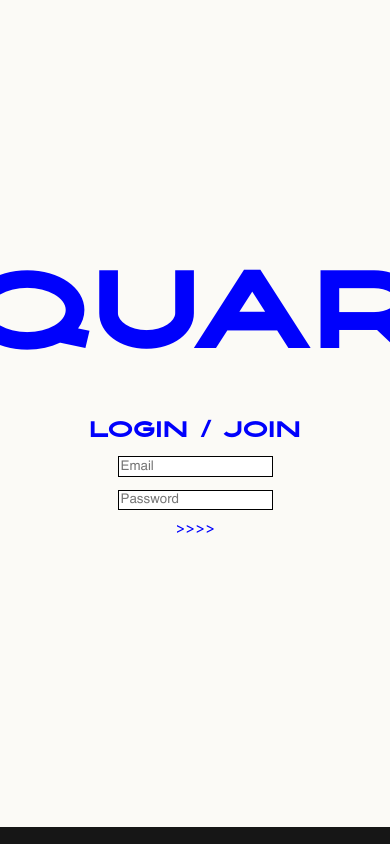
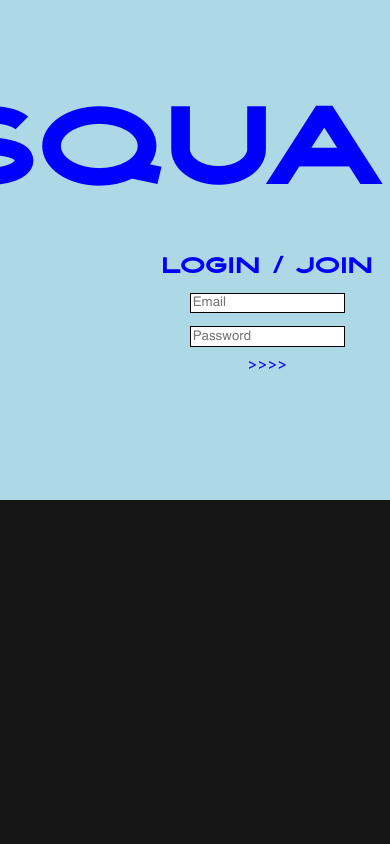
Before and after one commit to mr-ang3l/square, a Vue app: page / in a window 390 px wide. Shown: the top 844 px of the page. Built offline with nearby package versions, Linux system fonts and the light colour scheme.

Commit message:
"mobile dimensions taken in account"

```diff
--- a/src/App.vue
+++ b/src/App.vue
@@ -6,5 +6,4 @@
 
 <template>
   <RouterView/>
-  <Start />
 </template>
--- a/src/assets/main.css
+++ b/src/assets/main.css
@@ -28,3 +28,11 @@
 body {
   background-color:  #161616;
 }
+
+@media only screen and (max-width: 500px) {
+  #app {
+    width: 98vw;
+    height: 98vw;
+    background-color: lightblue;
+  }
+}
--- a/src/views/start-page.vue
+++ b/src/views/start-page.vue
@@ -124,4 +124,11 @@
   -webkit-text-stroke-color: #0001fc;
   color: white;
 }
+
+@media only screen and (max-width: 500px) {
+  .title {
+    font-size: clamp(1rem, 1.5rem + 10.333vh, 10rem);
+  }
+}
+
 </style>
```
